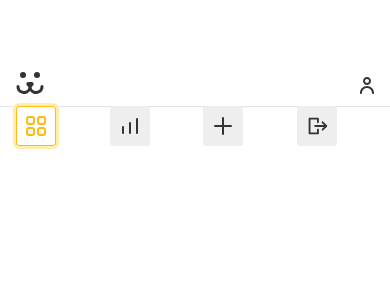
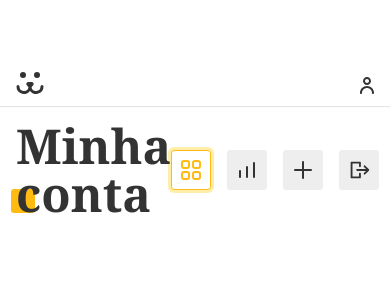
Before and after one commit to jrsoares/Dogs-web, a React (Create React App) app: page /dashboard in a window 390 px wide. Shown: the top 300 px of the page. Built offline with nearby package versions, Linux system fonts and the light colour scheme; sample sign-in values are in the browser's storage.

Commit message:
Implementing the mobile menu

```diff
--- a/src/Components/UserNav/index.tsx
+++ b/src/Components/UserNav/index.tsx
@@ -7,22 +7,29 @@ import { ReactComponent as Statistic } from '../../Assets/estatisticas.svg';
 import { ReactComponent as Post } from '../../Assets/adicionar.svg';
 import { ReactComponent as Logout } from '../../Assets/sair.svg';
 
-import { Container } from './styles';
+import { Container, ButtonMobile } from './styles';
+import useMedia from '../../Hooks/useMedia';
 
 const UserNav: React.FC = () => {
-  const [mobile, setMobile] = React.useState(null);
   const { signOut } = React.useContext(AuthContext);
+  const mobile = useMedia('(max-width: 40rem)');
+  const [mobileMenu, setMobileMenu] = React.useState(false);
+
   return (
+    <>
+      {mobile && (
+        <ButtonMobile aria-label="Menu" onClick={() => setMobileMenu(false)} />
+      )}
       <Container>
-      <NavLink to="/dashboard">
+        <NavLink to="/dashboard" exact activeClassName="active">
           <Feed />
           {mobile && 'Minhas fotos'}
         </NavLink>
-      <NavLink to="/dashboard/statistic ">
+        <NavLink to="/dashboard/statistic" activeClassName="active">
           <Statistic />
           {mobile && 'Estatísticas'}
         </NavLink>
-      <NavLink to="/dashboard/post">
+        <NavLink to="/dashboard/post" activeClassName="active">
           <Post />
           {mobile && 'Adicionar foto'}
         </NavLink>
@@ -31,6 +38,7 @@ const UserNav: React.FC = () => {
           {mobile && 'Sair'}
         </button>
       </Container>
+    </>
   );
 };
 
--- a/src/Components/UserNav/styles.tsx
+++ b/src/Components/UserNav/styles.tsx
@@ -39,3 +39,43 @@ export const Container = styled.nav`
     }
   }
 `;
+
+export const ButtonMobile = styled.button`
+  background: #eee;
+  border-radius: 0.2rem;
+  height: 40px;
+  width: 40px;
+  padding: 0px;
+  display: flex;
+  align-items: center;
+  justify-content: center;
+  border: 1px solid transparent;
+  transition: 0.1s;
+  cursor: pointer;
+
+  &:after {
+    content: '';
+    display: block;
+    width: 1.2rem;
+    height: 2px;
+    border-radius: 2px;
+    background: currentColor;
+    box-shadow: 0 6px currentColor, 0 -6px currentColor;
+  }
+
+  &:focus,
+  &:hover {
+    outline: none;
+    background: white;
+    box-shadow: 0 0 0 3px #fea;
+    border-color: #fb1;
+    color: #fb1;
+  }
+
+  :active::after {
+    transform: rotate(90deg);
+    width: 4px;
+    height: 4px;
+    box-shadow: 0 8px currentColor, 0 -8px currentColor;
+  }
+`;
--- /dev/null
+++ b/src/Hooks/useMedia.tsx
@@ -0,0 +1,20 @@
+import React from 'react';
+
+const useMedia = (media: string) => {
+  const [match, setMatch] = React.useState(false);
+
+  React.useEffect(() => {
+    const changeMath = () => {
+      const { matches } = window.matchMedia(media);
+      setMatch(matches);
+    };
+    window.addEventListener('resize', changeMath);
+    return () => {
+      window.removeEventListener('resize', changeMath);
+    };
+  }, [media]);
+
+  return match;
+};
+
+export default useMedia;
--- a/src/Pages/Dashboard/index.tsx
+++ b/src/Pages/Dashboard/index.tsx
@@ -1,13 +1,34 @@
 import React from 'react';
+import { useLocation } from 'react-router-dom';
 import Header from '../../Components/Header';
 import UserNav from '../../Components/UserNav';
 import { Container } from './styles';
 
 const Dashboard: React.FC = () => {
+  const [title, setTitle] = React.useState('');
+  const location = useLocation();
+  React.useEffect(() => {
+    const { pathname } = location;
+    switch (pathname) {
+      case '/dashboard':
+        setTitle('Minha conta');
+        break;
+      case '/dashboard/statistic':
+        setTitle('Estatísticas');
+        break;
+      case '/dashboard/post':
+        setTitle('Postar');
+        break;
+      default:
+        setTitle('Minha conta');
+        break;
+    }
+  }, [location]);
   return (
     <>
       <Header />
       <Container>
+        <h1>{title}</h1>
         <UserNav />
       </Container>
     </>
--- a/src/Pages/Dashboard/styles.tsx
+++ b/src/Pages/Dashboard/styles.tsx
@@ -1,6 +1,12 @@
 import styled from 'styled-components';
 
 export const Container = styled.div`
+  display: grid;
+  grid-template-columns: 1fr auto;
+  align-items: center;
+  border-bottom: 2rem;
+  margin-top: 1rem;
+  position: relative;
   max-width: 50rem;
   padding: 0 1rem;
   margin: 0 auto;
```
Lines whose indentation alone changed are shown as unchanged.
